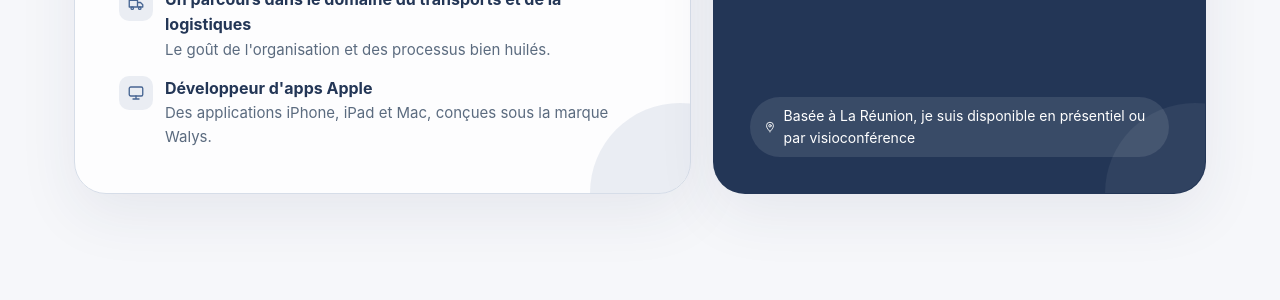
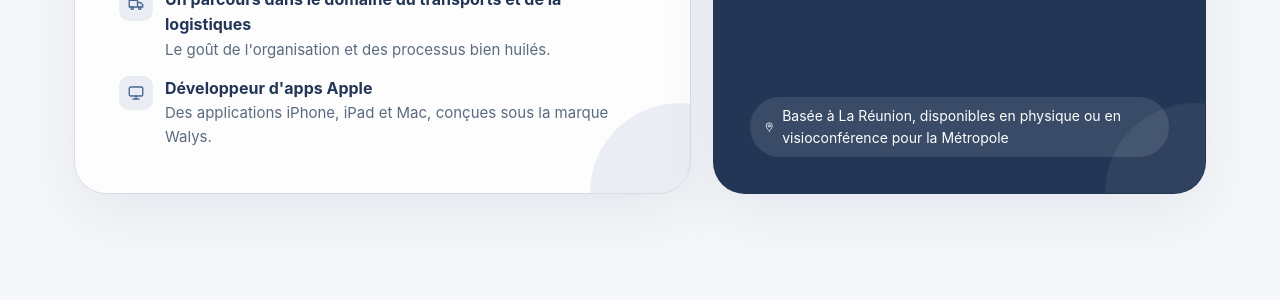
Before and after one commit to Walys-fr/walys-fr.github.io, a Jekyll site: the page built from index.html, in a window 1280 px wide and 900 px high, scrolled down 7010 px. Shown: the part 153-453 px from the top of the window. Built offline with Jekyll 4.4.1, drawn with Linux system fonts in a browser that asks for light colours.

Commit message:
Update _data/accueil.yml (via Pages CMS)

```diff
--- a/_data/accueil.yml
+++ b/_data/accueil.yml
@@ -96,8 +96,8 @@ a_propos:
     elles doivent être : chez vous."
   citation_suite: Des outils conçus pour répondre à de vrais besoins, et
     s'intégrer naturellement dans le quotidien.
-  localisation: "Basée à La Réunion, je suis disponible en présentiel ou par
-    visioconférence "
+  localisation: "Basée à La Réunion, disponibles en physique ou en visioconférence
+    pour la Métropole "
 faq:
   - question: Mes données sont-elles envoyées quelque part ?
     reponse: Non. Les apps Walys enregistrent vos informations uniquement sur votre
```
